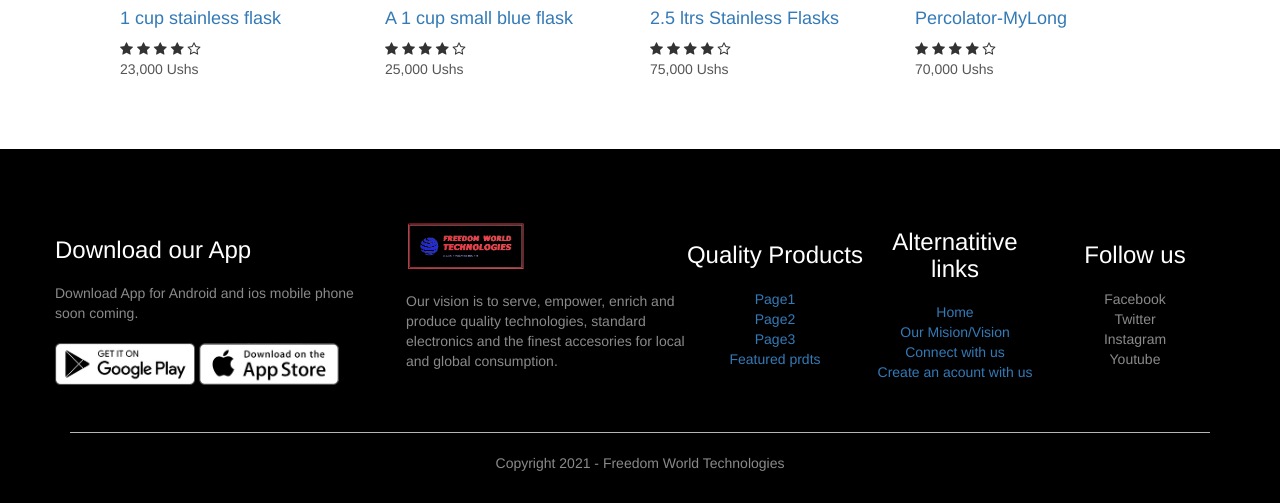
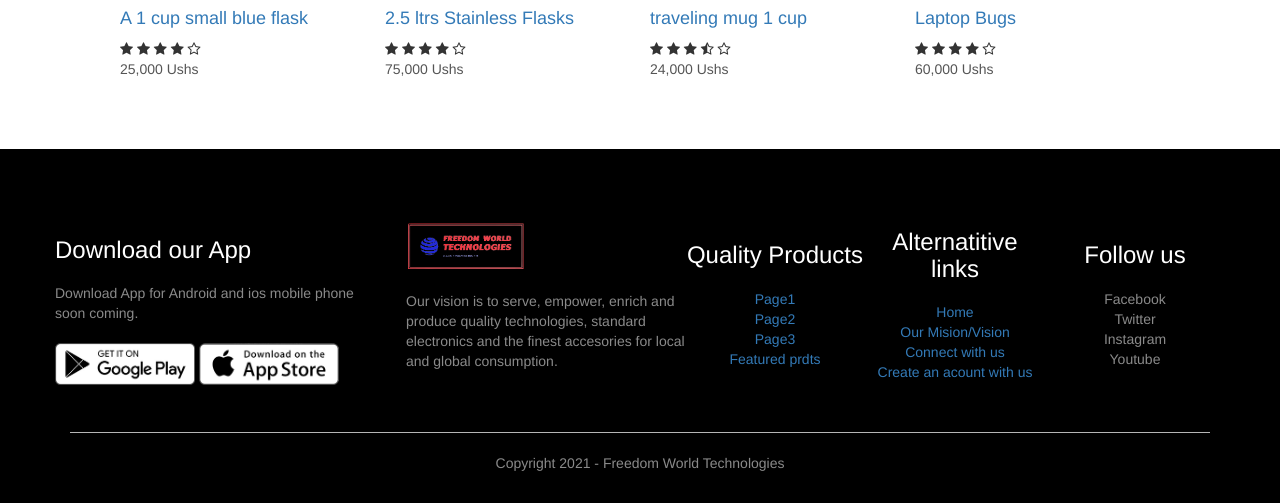
Before and after one commit to chrisalex-ochay/freedom-world-php, a PHP site: page /productfiles/product-21-cupflask2-details.php in a window 1280 px wide. Shown: the part 988-1491 px from the top of the page. Run offline with PHP 8.4, Linux system fonts and the light colour scheme; some libraries are stand-ins or nearby versions.

Commit message:
Update product-21-cupflask2-details.php

```diff
--- a/productfiles/product-21-cupflask2-details.php
+++ b/productfiles/product-21-cupflask2-details.php
@@ -51,14 +51,13 @@
                 </div>
             </div>
             <div class="col-2">
-                <p>777 mug handler cup</p>
-                <h1>A Traveling Mug Cug</h1>
-                <h4>24,000 Ushs</h4>
+                <p>Stainless 1 cup Flask</p>
+                <h1>Stainless 1 cup Flask</h1>
+                <h4>23,000 Ushs</h4>
                 <select>
                     <option>Select Color</option>
-                    <option>Black</option>
-                    <option>Brown</option>
-                    <option>Red</option>
+                    <option>silver</option>
+                    <option>black</option>
                 </select>
                 <input type="number" value="1">
                 <a href="" class="btn">Add to Cart</a>
@@ -66,10 +65,10 @@
                 <h3>Product Details <i class="fa fa-indent"></i></h3>
                 <br>
                 <ul>
-                    <li>it is a nice to handle cup which keeps your hot tea alittle longer hot </li>
-                    <li>it keeps hot and cold water for atleast 4-8 hours</li>
+                    <li>it is a steel stainless colorless good looking</li>
+                    <li>it keeps hot and cold water for 12hours</li>
                     <li>it is portable and cool to carry and move with</li>
-                    <li>it also comes with a black,red,brown,green top cover</li>
+                    <li>it also comes with a black cover</li>
                 </ul>
             </div>
         </div>
@@ -87,18 +86,6 @@
     <!-- ------------------ products ---------------  -->
     <div class="small-container">
         <div class="row">
-            <div class="col-4">
-                <a href="../productfiles/product-21-cupflask2-details.php"><img src="../images/product-21-flask-stainless-1cup1.png"></a>
-                <a href="../productfiles/product-21-cupflask2-details.php"><h4>1 cup stainless flask</h4></a>
-                <div class="rating">
-                    <i class="fa fa-star"></i>
-                    <i class="fa fa-star"></i>
-                    <i class="fa fa-star"></i>
-                    <i class="fa fa-star"></i>
-                    <i class="fa fa-star-o"></i>
-                </div>
-                <p>23,000 Ushs</p>
-            </div>
             <div class="col-4">
                 <a href="../productfiles/product-10-cupflask1-details.php"><img src="../images/product-10-1cupflask1.png"></a>
                     <a href="../productfiles/product-10-cupflask1-details.php"><h4>A 1 cup small blue flask</h4></a>
@@ -124,8 +111,20 @@
                 <p>75,000 Ushs</p>
             </div>
             <div class="col-4">
-                <a href="../productfiles/product-12-percolator1-details.php"><img src="../images/product-12-percolator-mylong1.png"></a>
-                <a href="../productfiles/product-12-percolator1-details.php"><h4>Percolator-MyLong</h4></a>
+                <a href="../productfiles/product-22-mug1-details.php"><img src="../images/product-22-mug-traveling-cup1.png"></a>
+                <a href="../productfiles/product-22-mug1-details.php"><h4>traveling mug 1 cup</h4></a>
+                <div class="rating">
+                    <i class="fa fa-star"></i>
+                    <i class="fa fa-star"></i>
+                    <i class="fa fa-star"></i>
+                    <i class="fa fa-star-half-o"></i>
+                    <i class="fa fa-star-o"></i>
+                </div>
+                <p>24,000 Ushs</p>
+            </div>
+            <div class="col-4">
+                <a href="../productfiles/product-24-laptopbug-details.php"><img src="../images/product-24-laptop-bug-1.png"></a>
+                <a href="../productfiles/product-24-laptopbug-details.php"><h4>Laptop Bugs</h4></a>
                 <div class="rating">
                     <i class="fa fa-star"></i>
                     <i class="fa fa-star"></i>
@@ -133,7 +132,7 @@
                     <i class="fa fa-star"></i>
                     <i class="fa fa-star-o"></i>
                 </div>
-                    <p>70,000 Ushs</p>
+                <p>60,000 Ushs</p>
             </div>
         </div>
 
```
Lines whose indentation alone changed are shown as unchanged.
